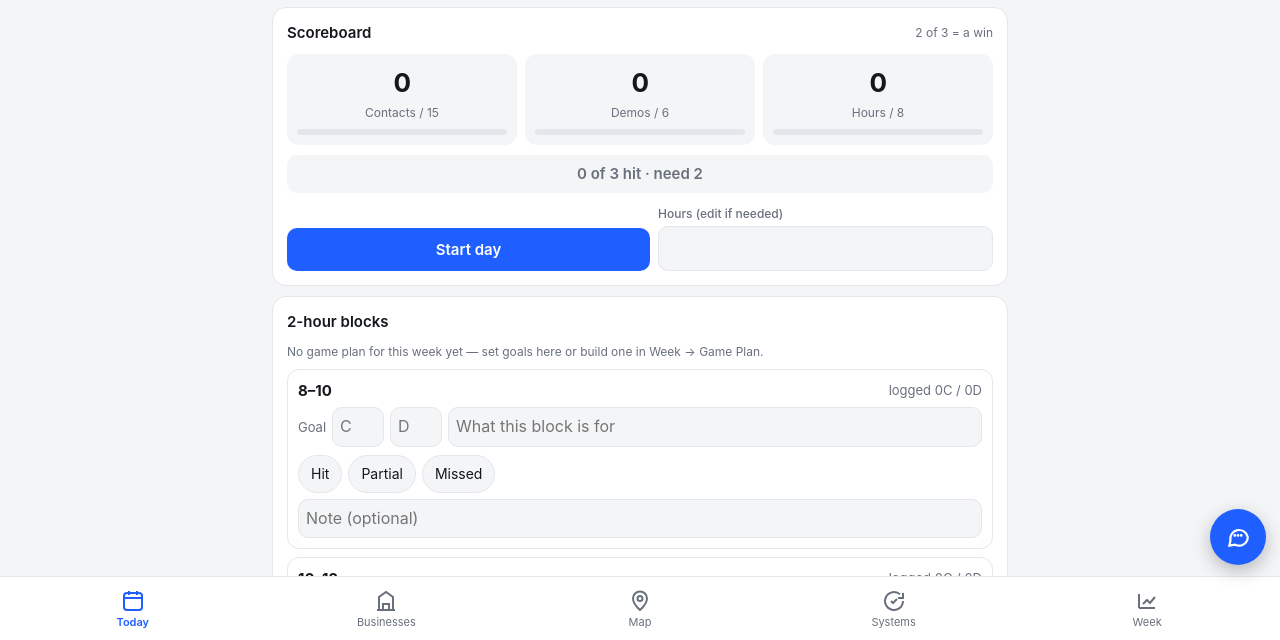
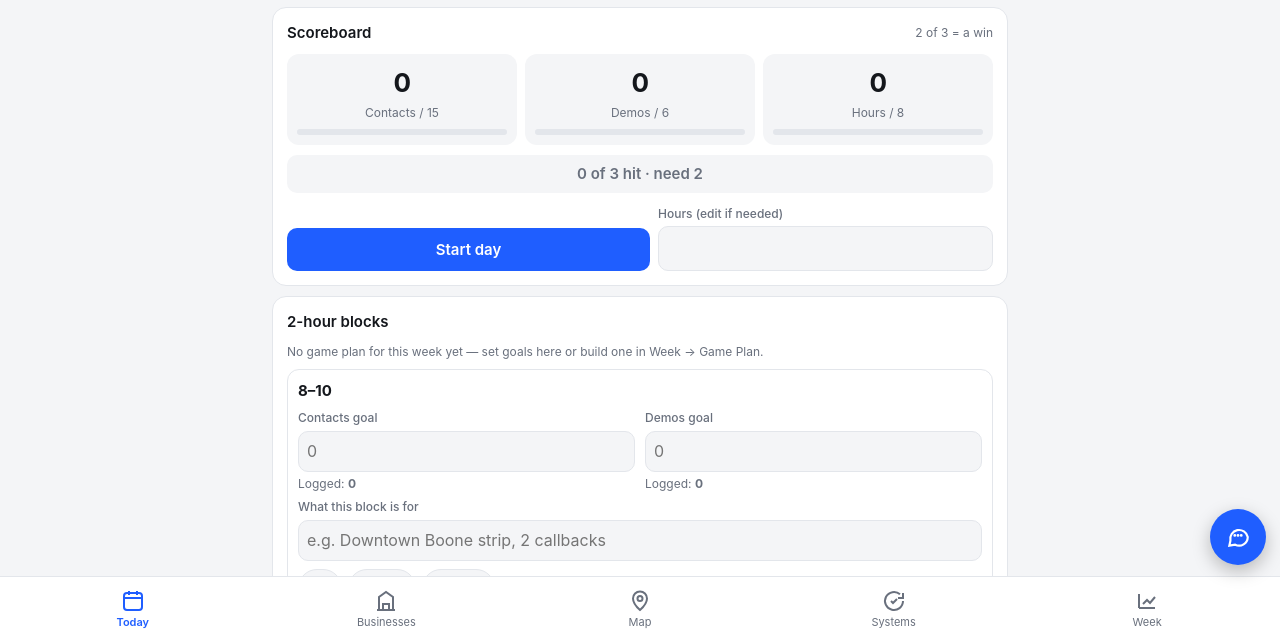
Before and after one commit to isaachites/fieldsales, a plain HTML site: page fieldsales-app/fieldsales-pwa/index.html in a window 1280 px wide. Shown: the part 157-797 px from the top of the page. Drawn offline with Linux system fonts and the light colour scheme.

Commit message:
Label contacts and demos goals on each 2-hour block (Today and Game Plan)
Co-Authored-By: Claude Opus 5.5 <noreply@anthropic.com>
Claude-Session: https://claude.ai/code/session_01FCRjz9ScZjXRvQHm9zAaS7

```diff
--- a/fieldsales-app/fieldsales-pwa/index.html
+++ b/fieldsales-app/fieldsales-pwa/index.html
@@ -1778,7 +1778,8 @@
         ${open ? `
         <label>Zone / theme</label><input data-gpd="theme" data-day="${k}" value="${esc(d.theme||"")}" placeholder="e.g. Boone, Hwy 30 strip and the south side" list="townList">
         <div class="grid2"><div><label>Contacts</label><input data-gpd="contacts" data-day="${k}" value="${esc(d.contacts||"")}" inputmode="numeric"></div><div><label>Demos</label><input data-gpd="demos" data-day="${k}" value="${esc(d.demos||"")}" inputmode="numeric"></div></div>
-        <label>2-hour blocks <span class="muted">(goal: contacts / demos)</span></label>
+        <label>2-hour blocks</label>
+        <div class="row small muted" style="gap:6px;margin-top:2px"><span style="flex:none;width:44px"></span><span style="flex:none;width:52px;text-align:center">Contacts</span><span style="flex:none;width:52px;text-align:center">Demos</span><span style="flex:1"></span></div>
         ${PERIODS.map(([pid, lbl]) => { const x = (d.periods||{})[pid] || {}; return `<div style="padding:6px 0;border-bottom:1px dashed var(--line)">
           <div class="row" style="align-items:center;gap:6px"><b style="flex:none;width:44px">${lbl}</b>
             <input data-gpper="contacts" data-day="${k}" data-p="${pid}" value="${esc(x.contacts||"")}" inputmode="numeric" placeholder="C" style="flex:none;width:52px;padding:8px">
@@ -1916,11 +1917,15 @@
         const resBtns = ["hit","partial","miss"].map(v => `<button data-blk="result" data-p="${pid}" data-val="${v}" class="${r.result===v?"on":""} ${r.result===v&&v==="miss"?"bad":""}">${v === "hit" ? "Hit" : v === "partial" ? "Partial" : "Missed"}</button>`).join("");
         return `<div class="blk ${isNow?"now":""} ${past?"past":""}" style="padding:10px;border-radius:12px;margin-top:8px;border:1px solid ${isNow?"var(--accent)":"var(--line)"};background:${isNow?"var(--soft)":"transparent"}">
           <div class="row" style="align-items:center"><b style="flex:1">${lbl}${isNow ? ' <span class="tag" style="background:var(--accent);color:#fff">Now</span>' : ""}${r.result ? ` <span class="tag ${r.result==="hit"?"sale":r.result==="miss"?"due":"demo"}">${r.result==="hit"?"Hit":r.result==="miss"?"Missed":"Partial"}</span>` : ""}</b>
-            <span class="small muted" style="flex:none">logged ${act.c}C / ${act.dm}D</span></div>
-          <div class="row" style="gap:6px;margin-top:6px;align-items:center"><span class="small muted" style="flex:none">Goal</span>
-            <input data-blk="contacts" data-p="${pid}" value="${esc(goalC)}" inputmode="numeric" placeholder="C" style="flex:none;width:52px;padding:7px">
-            <input data-blk="demos" data-p="${pid}" value="${esc(goalD)}" inputmode="numeric" placeholder="D" style="flex:none;width:52px;padding:7px">
-            <input data-blk="text" data-p="${pid}" value="${esc(text)}" placeholder="What this block is for" style="padding:7px"></div>
+            </div>
+          <div class="grid2" style="margin-top:4px">
+            <div><label style="margin-top:4px">Contacts goal</label><input data-blk="contacts" data-p="${pid}" value="${esc(goalC)}" inputmode="numeric" placeholder="0" style="padding:8px">
+              <div class="note" style="margin-top:3px">Logged: <b>${act.c}</b>${goalC !== "" && !isNaN(+goalC) ? ` of ${esc(goalC)}` : ""}</div></div>
+            <div><label style="margin-top:4px">Demos goal</label><input data-blk="demos" data-p="${pid}" value="${esc(goalD)}" inputmode="numeric" placeholder="0" style="padding:8px">
+              <div class="note" style="margin-top:3px">Logged: <b>${act.dm}</b>${goalD !== "" && !isNaN(+goalD) ? ` of ${esc(goalD)}` : ""}</div></div>
+          </div>
+          <label style="margin-top:6px">What this block is for</label>
+          <input data-blk="text" data-p="${pid}" value="${esc(text)}" placeholder="e.g. Downtown Boone strip, 2 callbacks" style="padding:8px">
           ${(isNow || past) ? `<div class="pill" style="margin-top:8px">${resBtns}</div>
             <input data-blk="note" data-p="${pid}" value="${esc(r.note||"")}" placeholder="${r.result==="miss"||r.result==="partial" ? "What got in the way, and what changes next block?" : "Note (optional)"}" style="margin-top:6px;padding:7px">` : ""}
         </div>`; }).join("")}
--- a/fieldsales-app/fieldsales-pwa/sw.js
+++ b/fieldsales-app/fieldsales-pwa/sw.js
@@ -1,6 +1,6 @@
 // Offline support: caches the app itself so it opens with no signal.
 // Bump VERSION whenever you change index.html so phones pick up the update.
-const VERSION = "fs-v10";
+const VERSION = "fs-v11";
 const SHELL = [
   "./",
   "./index.html",
```
